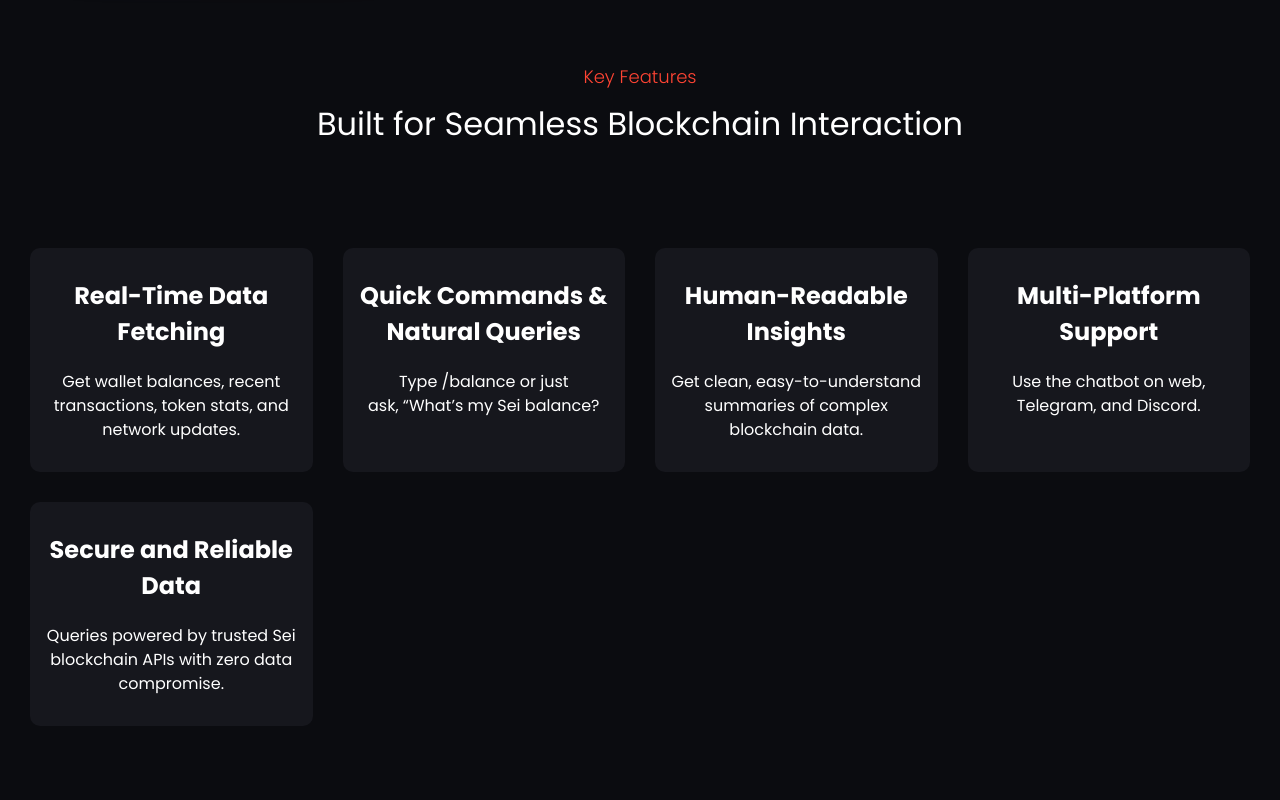
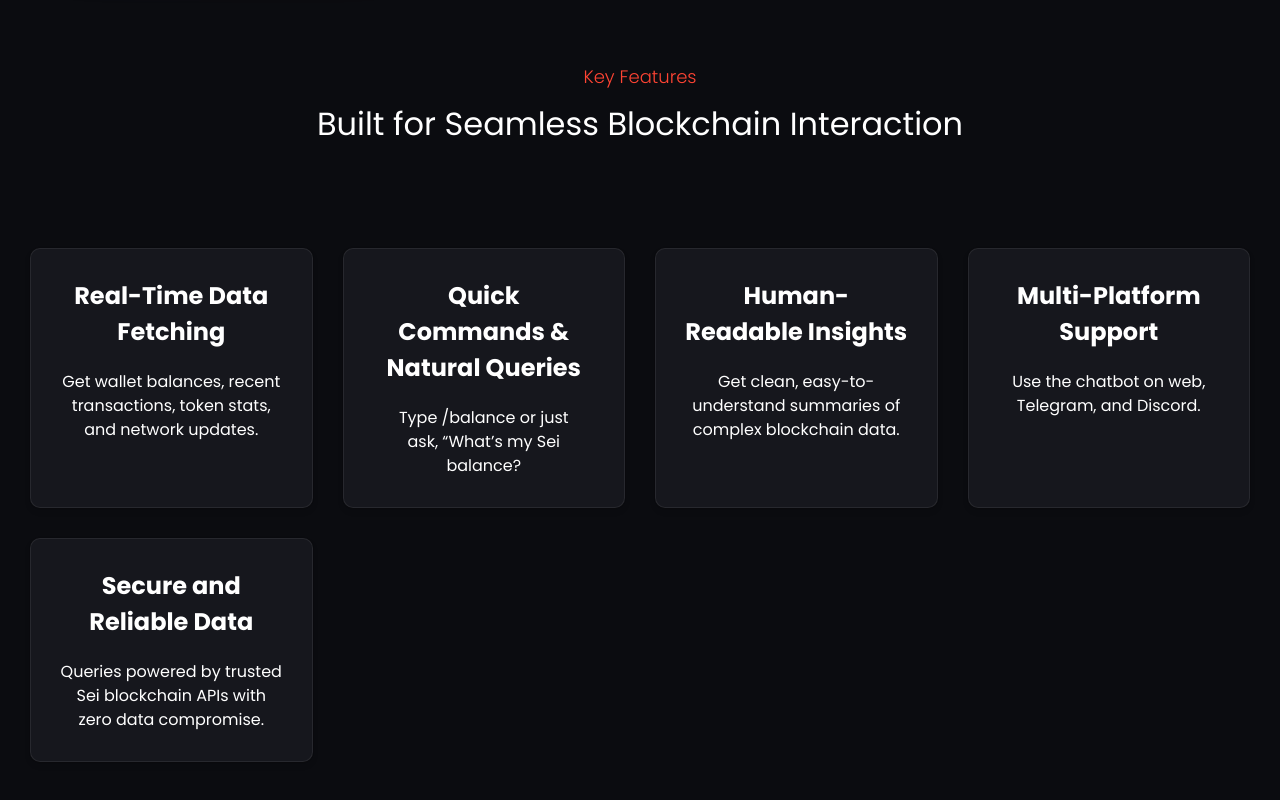
Before and after one commit to Drslope-99/seiorcinus, a React (Vite) app: page / in a window 1280 px wide. Shown: the part 1425-2225 px from the top of the page. Built offline with nearby package versions, Linux system fonts and the light colour scheme.

Commit message:
added the boxShadow property

```diff
--- a/src/components/FeatureCard.module.css
+++ b/src/components/FeatureCard.module.css
@@ -1,8 +1,10 @@
 .featureCard {
-  /* max-width: 30rem; */
   background-color: var(--dark-ui);
-  padding: 3rem 1.5rem;
+  padding: 3rem;
   border-radius: 1rem;
+  box-shadow: inset 0 0 0.5px 1px hsla(0, 0%, 100%, 0.075),
+    0 0 0 1px hsla(0, 0%, 0%, 0.05), 0 0.3px 0.4px hsla(0, 0%, 0%, 0.02),
+    0 0.9px 1.5px hsla(0, 0%, 0%, 0.045), 0 3.5px 6px hsla(0, 0%, 0%, 0.09);
 }
 
 .featureTitle {
```
